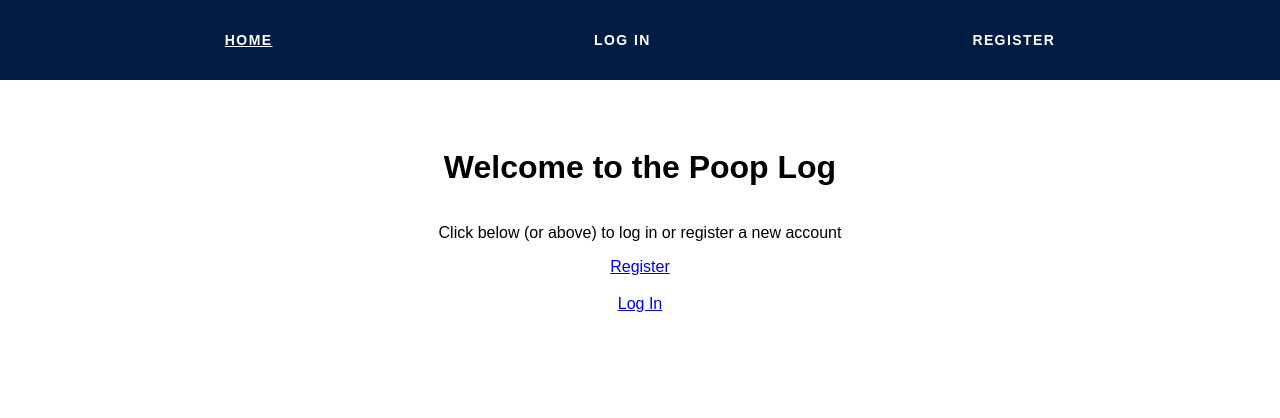
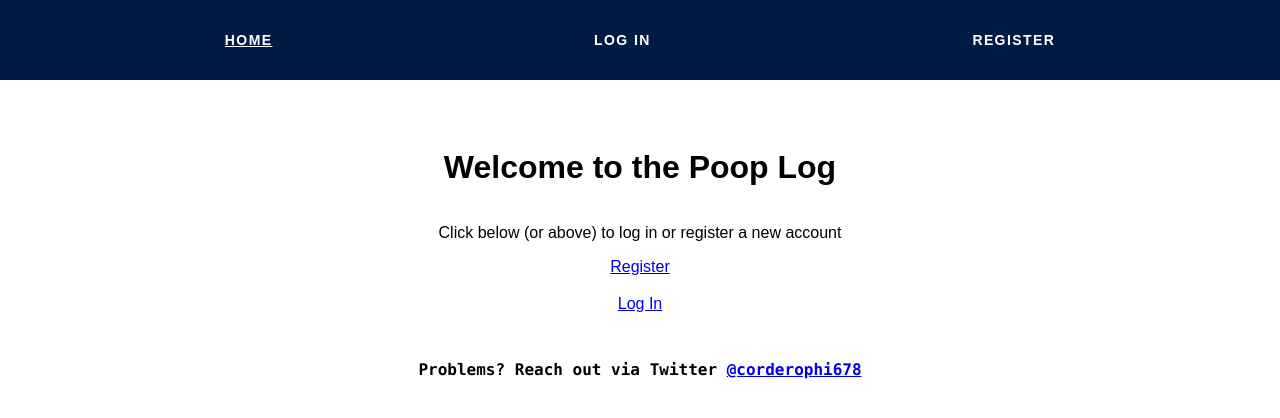
Before and after one commit to corderophi678/poop-log, a React (Create React App) app in the folder client/: page / in a window 1280 px wide. Shown: the top 418 px of the page. Built offline with nearby package versions, Linux system fonts and the light colour scheme.

Commit message:
add contact via twitter link to layout

```diff
--- a/client/src/components/common/Layout.js
+++ b/client/src/components/common/Layout.js
@@ -1,9 +1,15 @@
 import React from 'react'
 
-export function Layout({children}) {
+export function Layout({ children }) {
   return (
     <div className="mw9-ns mw6 center pt5 pt6-ns flex flex-column items-center justify-center ph2">
       {children}
+      <div className="self-center mt4">
+        <p className="b code f5">
+          Problems? Reach out via Twitter{' '}
+          <a href="https://twitter.com/corderophi678" target="_blank">@corderophi678</a>
+        </p>
+      </div>
     </div>
   )
 }
```
